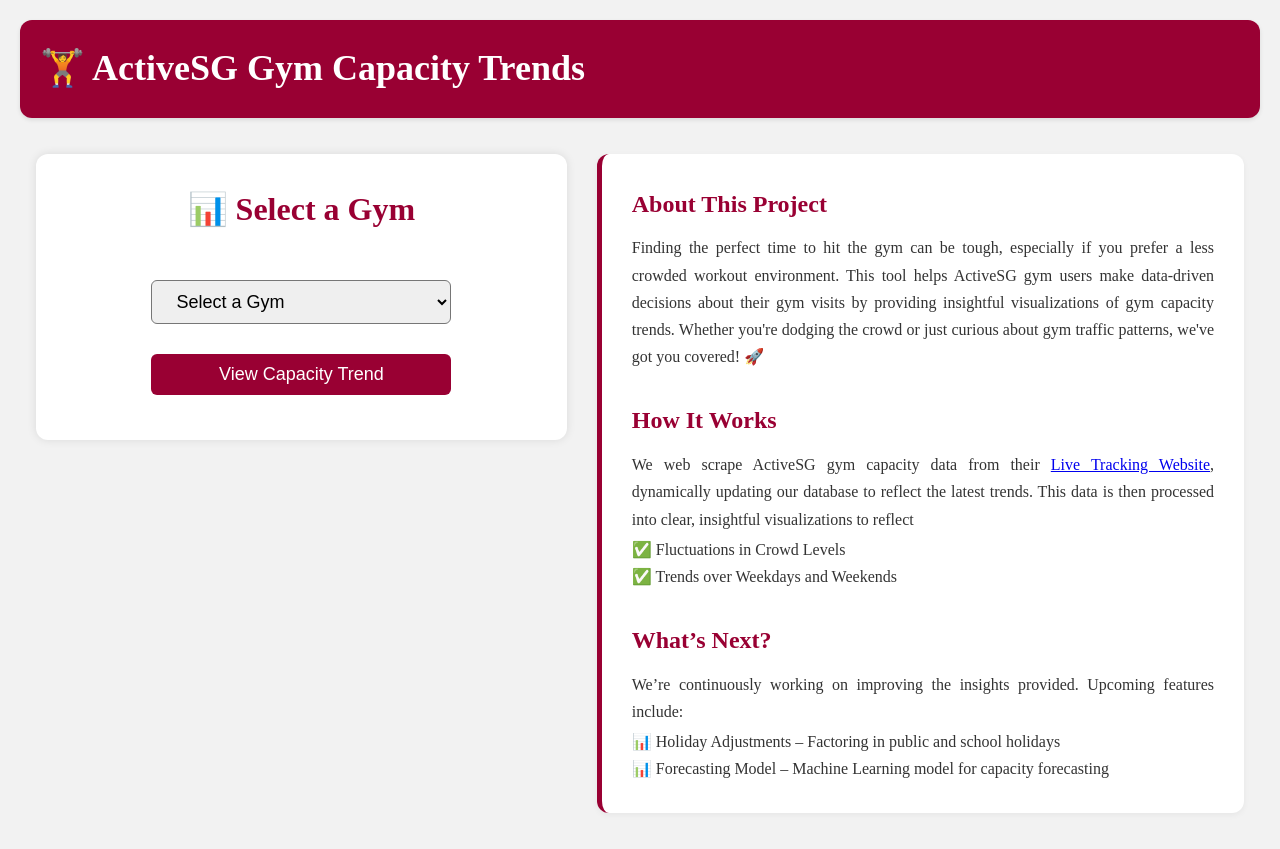
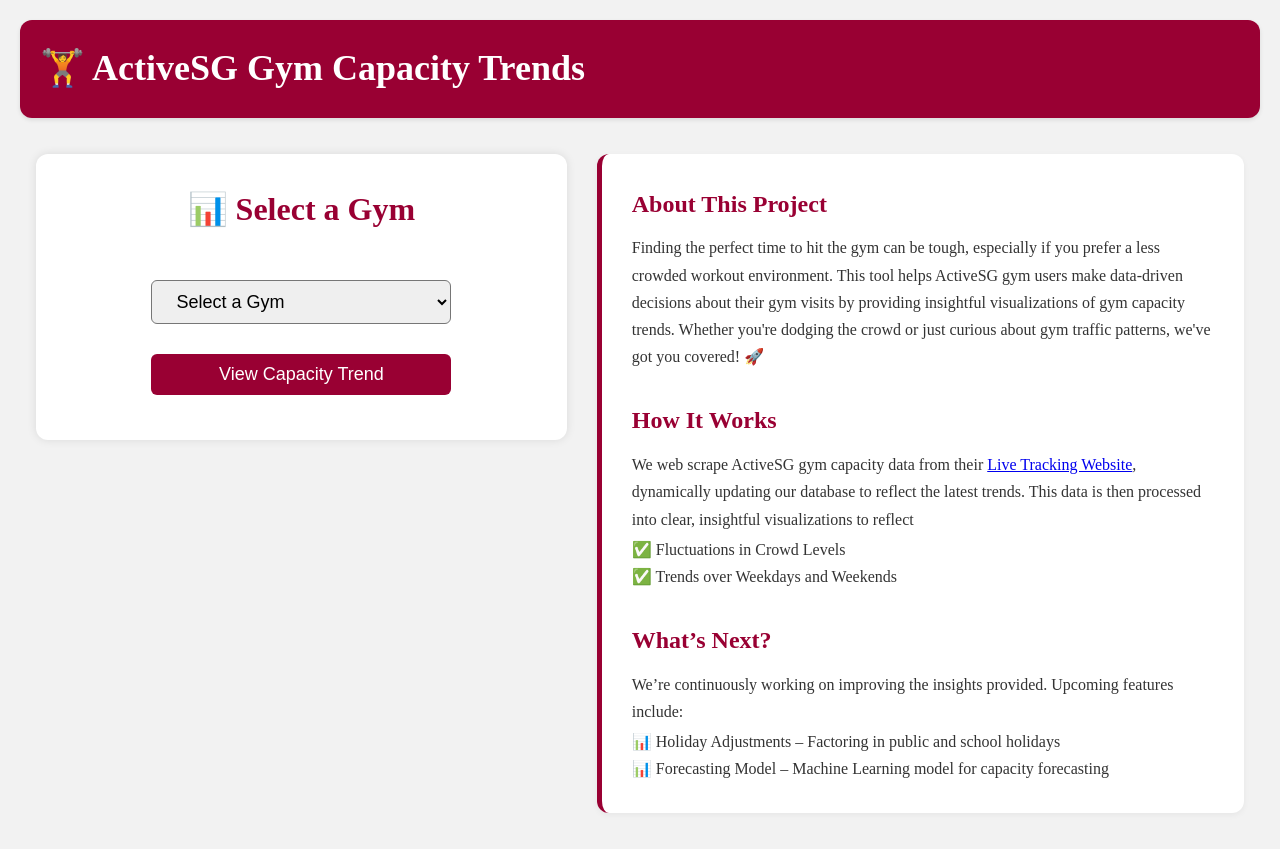
Before and after one commit to dillonchong01/ActiveSG-Gym-Capacity, a Flask app: page / in a window 1280 px wide. Run offline with Flask 3, Linux system fonts and the light colour scheme.

Commit message:
Update styles.css

```diff
--- a/static/css/styles.css
+++ b/static/css/styles.css
@@ -160,6 +160,10 @@
     margin-top: 3px;
 }
 
+.info-box p {
+    text-align: left;
+}
+
 /* ============================
    Header Row for Graphs
 ============================= */
```
